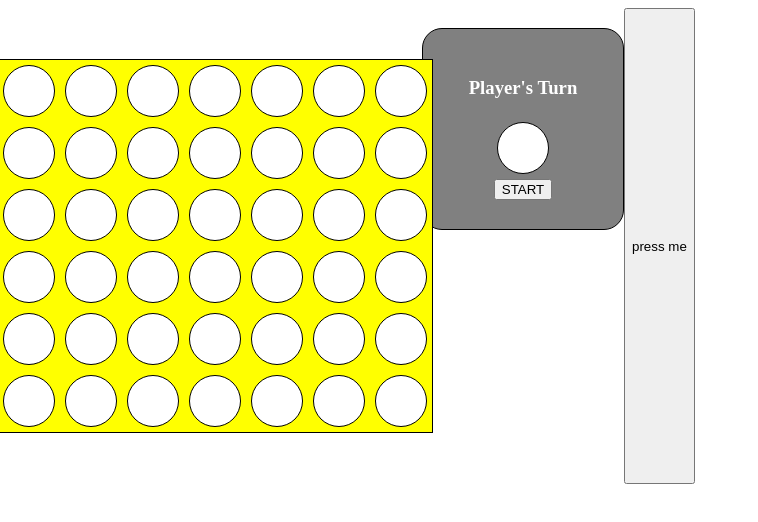
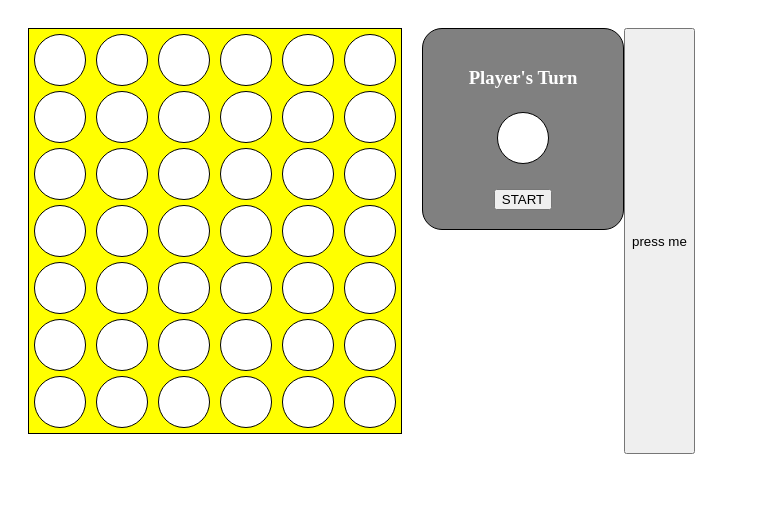
Before and after one commit to upgraded-robot/connect4, a plain HTML site: page index.html in a window 1280 px wide. Shown: the whole page, without its empty margins (0-758 px from the left). Drawn offline with Linux system fonts and the light colour scheme.

Commit message:
update style and index

```diff
--- a/css/style.css
+++ b/css/style.css
@@ -1,19 +1,19 @@
 #game-space{
 	display: flex;
 }
+
 #board{
 	display: inline-block;
 	margin: 20px;
 	border: 1px solid black;
 	background-color: yellow;
-  -ms-transform: rotate(-90deg); /* IE 9 */
-  -webkit-transform: rotate(-90deg); /* Chrome, Safari, Opera */
-  transform: rotate(-90deg);
+  display: flex;
 }
+
 .col {
-	display: flex;
-  flex-direction: row;
+  flex-direction: row-reverse;
 }
+
 .col div{
 	width:  50px;
 	height: 50px;
@@ -33,6 +33,7 @@
 .black {
 	background-color: black;
 }
+
 .game-controller{
 	display: flex;
 	background-color: gray;
@@ -45,6 +46,11 @@
 	flex-direction: column;
 	width: 200px;
 }
+
 h3{
 	color: white;
 }
+
+button{
+	margin-top: 20px;
+}
--- a/index.html
+++ b/index.html
@@ -8,15 +8,8 @@
 <body>
 	<div id="game-space"><!-- contenedor del espacio de juego -->
 		<div id="board"> <!-- creación de div del tablero -->
-			<div class="col c1"> <!-- creación de div de la columna 1 -->
+			<div class="col"> <!-- creación de div de la columna 1 -->
 				<div class="empty"></div> <!-- instancias de la columna -->
-				<div class="empty"></div>
-				<div class="empty"></div>
-				<div class="empty"></div>
-				<div class="empty"></div>
-				<div class="empty"></div>
-			</div>
-			<div class="col c2"> <!-- creación de div de la columna 2 -->
 				<div class="empty"></div>
 				<div class="empty"></div>
 				<div class="empty"></div>
@@ -24,7 +17,8 @@
 				<div class="empty"></div>
 				<div class="empty"></div>
 			</div>
-			<div class="col c3"> <!-- creación de div de la columna 3 -->
+			<div class="col"> <!-- creación de div de la columna 2 -->
+				<div class="empty"></div>
 				<div class="empty"></div>
 				<div class="empty"></div>
 				<div class="empty"></div>
@@ -32,7 +26,8 @@
 				<div class="empty"></div>
 				<div class="empty"></div>
 			</div>
-			<div class="col c4"> <!-- creación de div de la columna 4 -->
+			<div class="col"> <!-- creación de div de la columna 3 -->
+				<div class="empty"></div>
 				<div class="empty"></div>
 				<div class="empty"></div>
 				<div class="empty"></div>
@@ -40,7 +35,8 @@
 				<div class="empty"></div>
 				<div class="empty"></div>
 			</div>
-			<div class="col c5"> <!-- creación de div de la columna 5 -->
+			<div class="col"> <!-- creación de div de la columna 4 -->
+				<div class="empty"></div>
 				<div class="empty"></div>
 				<div class="empty"></div>
 				<div class="empty"></div>
@@ -48,7 +44,8 @@
 				<div class="empty"></div>
 				<div class="empty"></div>
 			</div>
-			<div class="col c6"> <!-- creación de div de la columna 6 -->
+			<div class="col"> <!-- creación de div de la columna 5 -->
+				<div class="empty"></div>
 				<div class="empty"></div>
 				<div class="empty"></div>
 				<div class="empty"></div>
@@ -56,7 +53,8 @@
 				<div class="empty"></div>
 				<div class="empty"></div>
 			</div>
-			<div class="col c7"> <!-- creación de div de la columna 7 -->
+			<div class="col"> <!-- creación de div de la columna 6 -->
+				<div class="empty"></div>
 				<div class="empty"></div>
 				<div class="empty"></div>
 				<div class="empty"></div>
@@ -64,6 +62,7 @@
 				<div class="empty"></div>
 				<div class="empty"></div>
 			</div>
+
 		</div>
 		<div class="game-controller">
 			<h3>Player's Turn</h3>
@@ -79,3 +78,10 @@
 <script type="text/javascript" src="js/main.js"></script>
 </body>
 </html>
+
+
+
+
+
+
+ <script src="connect4/main.js"></script>
--- a/js/main.js
+++ b/js/main.js
@@ -1,3 +1,4 @@
+
 
 $('.col').on('click', function(){
 	$("this div:nth-child(6)").addClass("red");
@@ -5,6 +6,18 @@ $('.col').on('click', function(){
 });
 
 function Game (){
+
+  $('.col').on('click', function() {
+    $(this).children('.empty').last().removeClass('empty').addClass('red');
+  });
+
+  var currentPlayer = 'player1';
+
+  function tooglePlayer (){
+
+  }
+
+
 
 }
 
```
